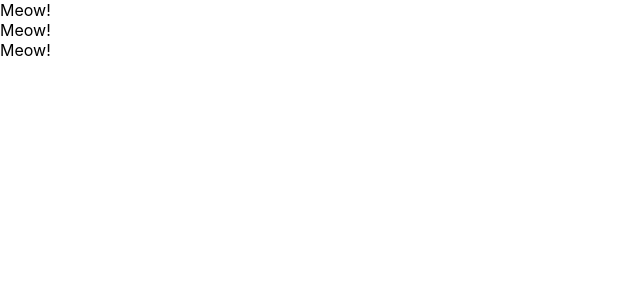
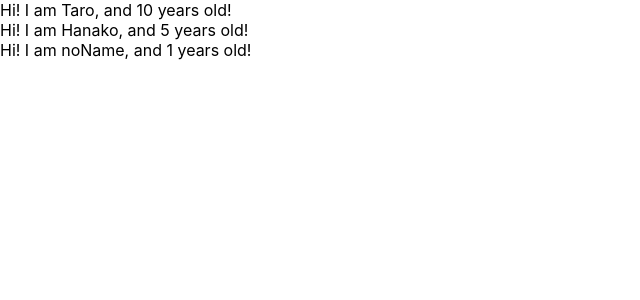
Before and after one commit to elletech/udemy-react-redux-crud-application, a React (Create React App) app: page / in a window 1280 px wide. Shown: the top 300 px of the page, without its empty margins (0-640 px from the left). Built offline with nearby package versions, Linux system fonts and the light colour scheme.

Commit message:
learn props of component

```diff
--- a/src/App.js
+++ b/src/App.js
@@ -1,36 +1,27 @@
-import React, { Component } from 'react';
-
-// function App() {
-//   return (
-//     <React.Fragment>
-//       <label htmlFor="bar">bar</label>
-//       <input type="text" onChange={() => {console.log("I am clicked")}}></input>
-//     </React.Fragment>
-//   )
-// }
-
-// class App extends Component {
-//   render() {
-//     return (
-//     <React.Fragment>
-//       <label htmlFor="bar">bar</label>
-//       <input type="text" onChange={() => {console.log("I am clicked")}}></input>
-//     </React.Fragment>
-//   )
-//   }
-// }
-
+import React from 'react';
 const App = () => {
+  const profiles = [
+    {name: "Taro", age: 10},
+    {name: "Hanako", age: 5},
+    {name: "noName"}
+  ]
   return (
   <div>
-    <Cat />
-    <Cat />
-    <Cat />
+    {
+      // keyが必要なのでindexを追加している
+      profiles.map((profile, index) => {
+        return <User name={profile.name} age={profile.age} key={index}/>
+      })
+    }
   </div>
   )
 }
-const Cat = () => {
-  return <div>Meow!</div>
+const User = (props) => {
+return <div>Hi! I am {props.name}, and {props.age} years old! </div>
 }
 
+// デフォルトPropsの設定
+User.defaultProps = {
+  age: 1
+}
 export default App;
```
